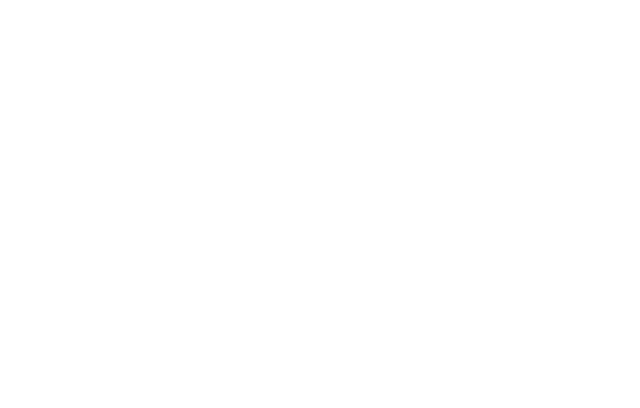
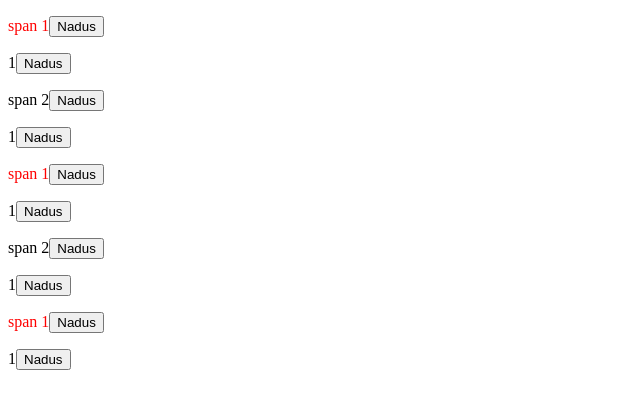
Before and after one commit to Cacek/Kodilla-Module-10, a plain HTML site: page index.html in a window 1280 px wide. Shown: the whole page, without its empty margins (0-640 px from the left). Drawn offline with nearby package versions, Linux system fonts and the light colour scheme.

Commit message:
Zadanie_10.2

```diff
--- a/index.html
+++ b/index.html
@@ -3,7 +3,7 @@
 
 <head>
     <meta charset="utf-8">
-    <title>Moduł 10</title>
+    <title>Moduł 10 - zadanie 10.2</title>
     <script
             src="https://code.jquery.com/jquery-3.2.1.min.js"
             integrity="sha256-hwg4gsxgFZhOsEEamdOYGBf13FyQuiTwlAQgxVSNgt4="
@@ -13,7 +13,38 @@
 </head>
 
 <body>
-
+    <div>
+        <div>
+            <p><span>span 1</span></p>
+        </div>
+        <div>
+            <p>1</p>
+        </div>
+        <div>
+            <p><span>span 2</span></p>
+        </div>
+        <div>
+            <p>1</p>
+        </div>
+        <div>
+            <p><span>span 1</span></p>
+        </div>
+        <div>
+            <p>1</p>
+        </div>
+        <div>
+            <p><span>span 2</span></p>
+        </div>
+        <div>
+            <p>1</p>
+        </div>
+        <div>
+            <p><span>span 1</span></p>
+        </div>
+        <div>
+            <p>1</p>
+        </div>
+    </div>
 
     <script type="text/javascript" src="js/scripts.js"></script>
 </body>
--- a/js/scripts.js
+++ b/js/scripts.js
@@ -0,0 +1,19 @@
+$(function(){
+    $("span:even").css('color', 'red'); //alternatywa do niżej
+
+    /* var span = $("span");
+      span.each(function(index, element) {
+         if(index % 2 == 0) {
+             $(element).css('color', 'red');
+         };
+      });*/
+
+    $("p").each(function(index, element) {
+        var button = '<button class="btn" data-tmp="' + index + '">Nadus</button>';
+        $(element).append(button);
+    });
+
+    $("button").click(function(){
+        alert($(this).attr("data-tmp"));
+    });
+});
```
